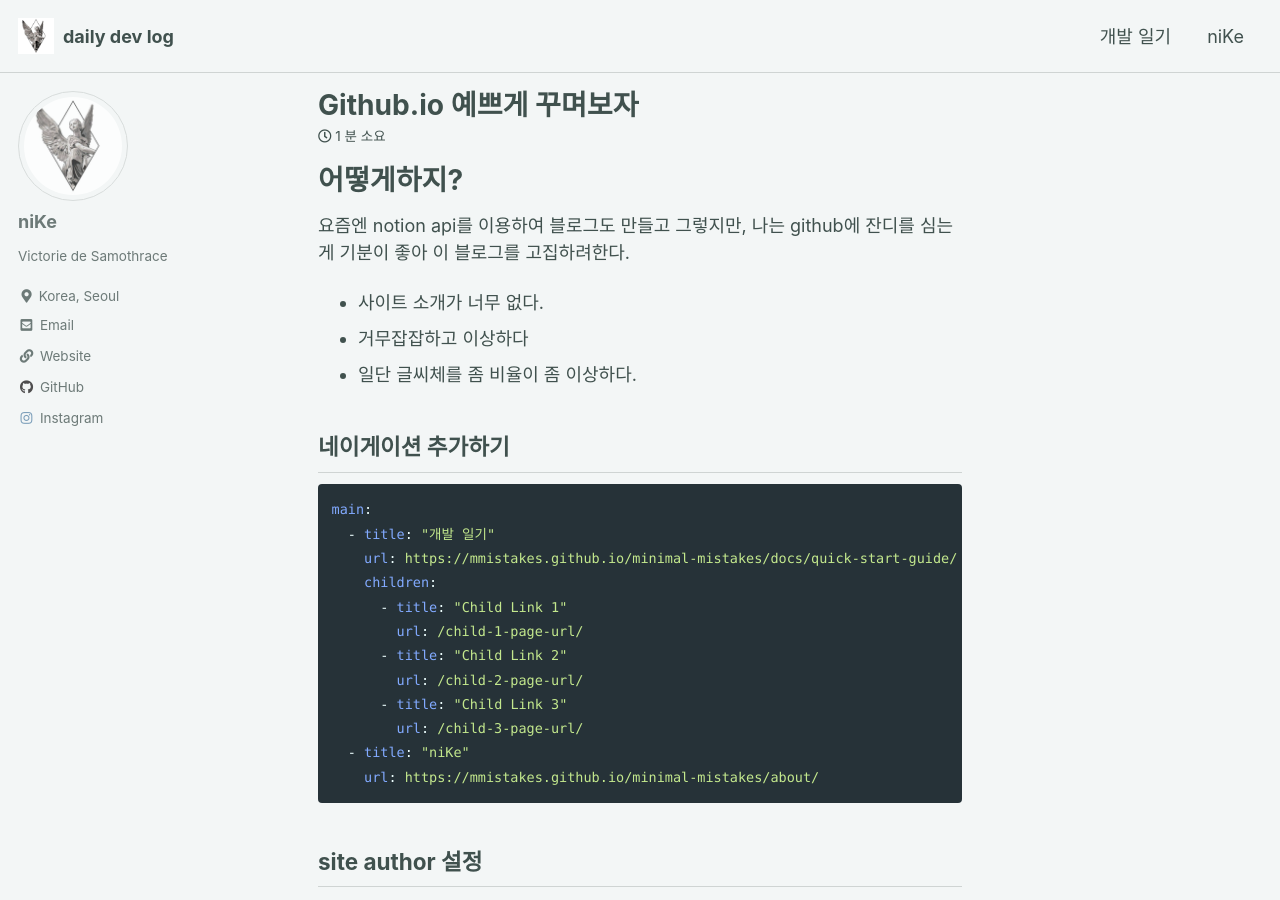
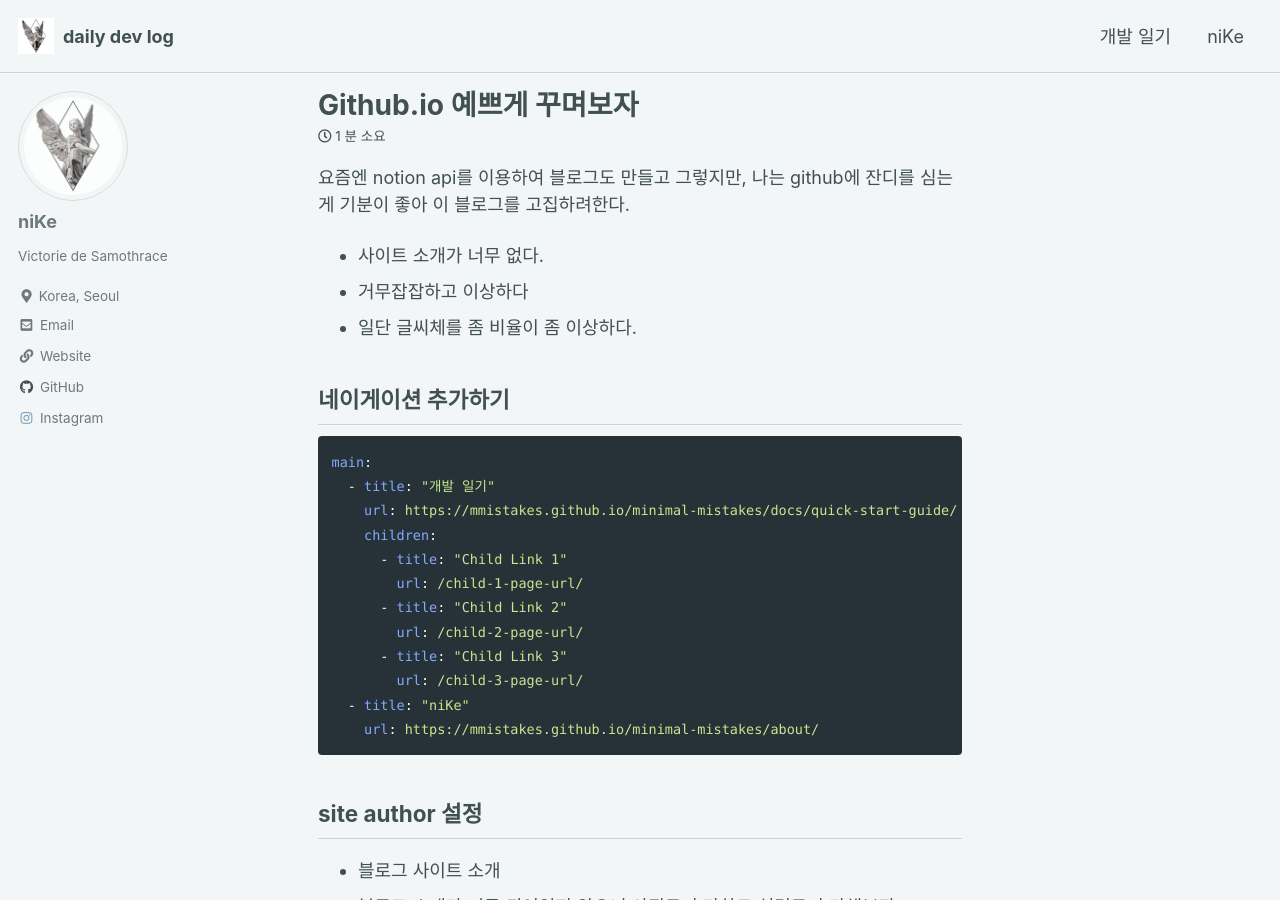
Before and after one commit to KwakTaeMin/KwakTaeMin.github.io, a Jekyll site: the page built from _posts/2023-07-04-Github.io 예쁘게 꾸미기.md, in a window 1280 px wide and 900 px high. Built offline with Jekyll 4.4.1, drawn with Linux system fonts in a browser that asks for light colours; cached includes are drawn as plain includes.

```diff
--- a/_posts/2023-07-04-Github.io 예쁘게 꾸미기.md
+++ b/_posts/2023-07-04-Github.io 예쁘게 꾸미기.md
@@ -2,8 +2,6 @@
 layout : single
 title : "Github.io 예쁘게 꾸며보자"
 ---
-
-# 어떻게하지?
 
 요즘엔 notion api를 이용하여 블로그도 만들고 그렇지만, 나는 github에 잔디를 심는게 기분이 좋아 이 블로그를 고집하려한다.
 
```
